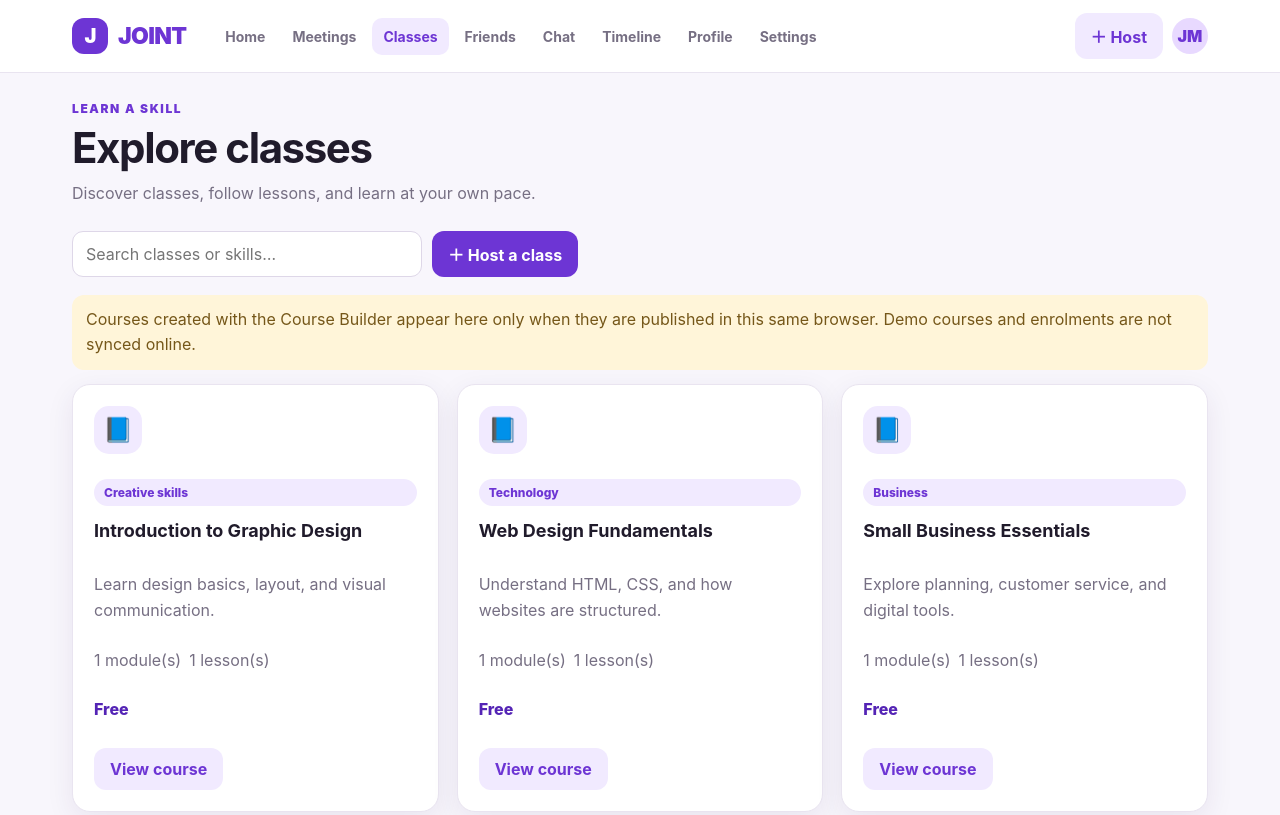
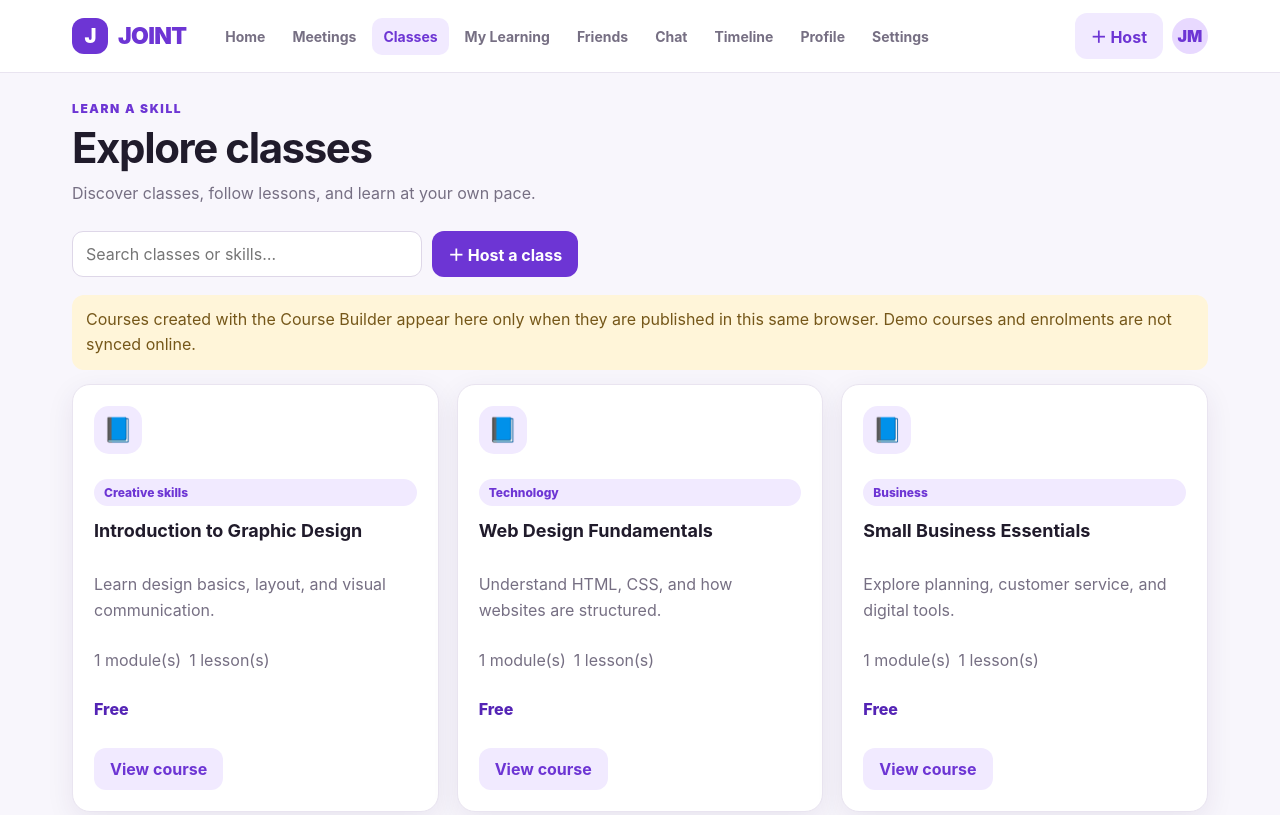
Before and after one commit to Demoses20/joint-app, a plain HTML site: page classes.html in a window 1280 px wide. Shown: the top 815 px of the page. Drawn offline with Linux system fonts and the light colour scheme.

Commit message:
Add 'My Learning' link to main navigation

```diff
--- a/classes.html
+++ b/classes.html
@@ -26,7 +26,9 @@
 <body>
 <header class="topbar"><div class="topbar-inner">
 <a class="brand" href="index.html"><span class="brand-mark">J</span> JOINT</a>
-<nav class="main-nav" aria-label="Main navigation"><a href="index.html">Home</a><a href="meetings.html">Meetings</a><a href="classes.html" class="active">Classes</a><a href="friends.html">Friends</a><a href="chat.html">Chat</a><a href="timeline.html">Timeline</a><a href="profile.html">Profile</a><a href="settings.html">Settings</a></nav>
+<nav class="main-nav" aria-label="Main navigation"><a href="index.html">Home</a><a href="meetings.html">Meetings</a><a href="classes.html" class="active">Classes</a>
+<a href="my-learning.html">My Learning</a>
+<a href="friends.html">Friends</a><a href="chat.html">Chat</a><a href="timeline.html">Timeline</a><a href="profile.html">Profile</a><a href="settings.html">Settings</a></nav>
 <div class="top-actions"><a class="btn secondary desktop-only" href="host-meeting.html">＋ Host</a><div class="avatar" title="Your profile">JM</div></div>
 </div></header>
 <nav class="bottom-nav" aria-label="Mobile navigation"><a href="index.html"><span>⌂</span>Home</a><a href="meetings.html"><span>▣</span>Meetings</a><a href="classes.html" class="active"><span>▤</span>Classes</a><a href="friends.html"><span>♧</span>Friends</a><a href="chat.html"><span>✉</span>Chat</a></nav>
```
